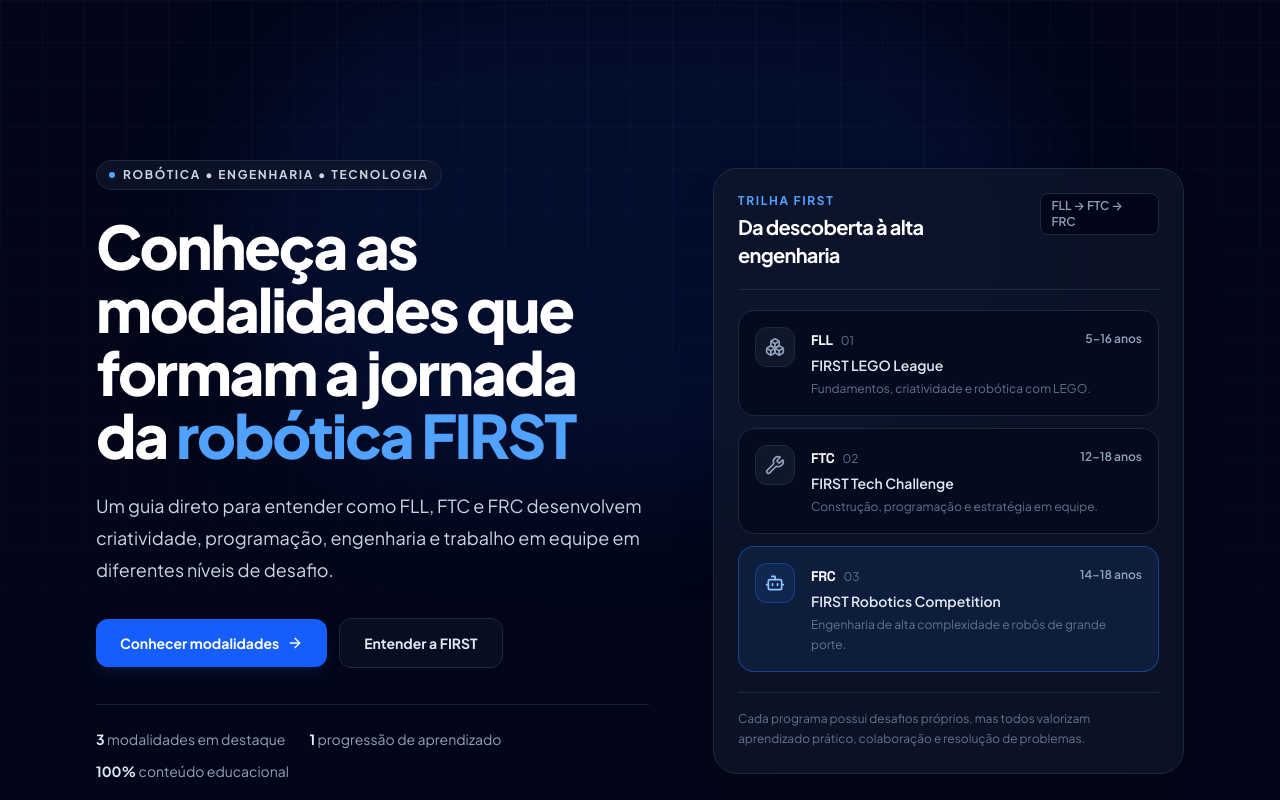
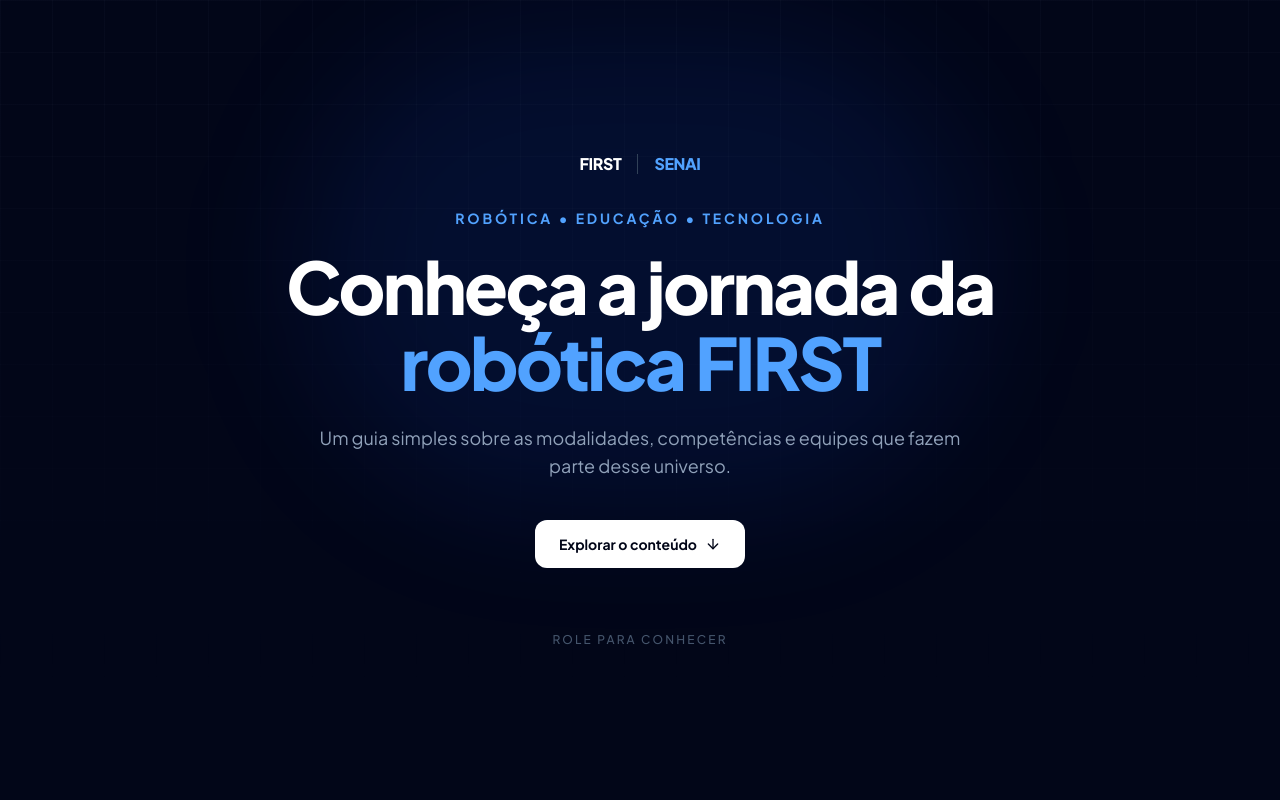
Before and after one commit to giovannifeliciano0703r-design/Site-Senai, a React (Vite) app: page / in a window 1280 px wide. Shown: the top 800 px of the page. Built offline with nearby package versions, Linux system fonts and the light colour scheme.

Commit message:
redesign: simplify landing hero

```diff
--- a/src/components/Hero.tsx
+++ b/src/components/Hero.tsx
@@ -1,147 +1,57 @@
 import React from 'react';
-import { ArrowRight, Bot, Boxes, Wrench } from 'lucide-react';
+import { ArrowDown } from 'lucide-react';
 import { motion } from 'motion/react';
-
-const pathways = [
-  {
-    acronym: 'FLL',
-    title: 'FIRST LEGO League',
-    age: '5–16 anos',
-    description: 'Fundamentos, criatividade e robótica com LEGO.',
-    icon: Boxes,
-  },
-  {
-    acronym: 'FTC',
-    title: 'FIRST Tech Challenge',
-    age: '12–18 anos',
-    description: 'Construção, programação e estratégia em equipe.',
-    icon: Wrench,
-  },
-  {
-    acronym: 'FRC',
-    title: 'FIRST Robotics Competition',
-    age: '14–18 anos',
-    description: 'Engenharia de alta complexidade e robôs de grande porte.',
-    icon: Bot,
-  },
-];
 
 export const Hero: React.FC = () => {
   return (
-    <section id="inicio" className="relative overflow-hidden pb-20 pt-32 sm:pt-36 lg:pb-28 lg:pt-40">
+    <section
+      id="inicio"
+      className="relative flex min-h-screen items-center justify-center overflow-hidden px-4 py-16 sm:px-6 lg:px-8"
+    >
       <div className="pointer-events-none absolute inset-0">
-        <div className="absolute left-1/2 top-0 h-[30rem] w-[50rem] -translate-x-1/2 rounded-full bg-blue-600/10 blur-3xl" />
-        <div className="absolute inset-0 bg-[linear-gradient(rgba(148,163,184,0.045)_1px,transparent_1px),linear-gradient(90deg,rgba(148,163,184,0.045)_1px,transparent_1px)] [background-size:42px_42px] [mask-image:linear-gradient(to_bottom,black,transparent_78%)]" />
+        <div className="absolute left-1/2 top-1/3 h-[30rem] w-[42rem] -translate-x-1/2 -translate-y-1/2 rounded-full bg-blue-600/10 blur-3xl" />
+        <div className="absolute inset-0 bg-[linear-gradient(rgba(148,163,184,0.035)_1px,transparent_1px),linear-gradient(90deg,rgba(148,163,184,0.035)_1px,transparent_1px)] [background-size:52px_52px] [mask-image:linear-gradient(to_bottom,black,transparent_88%)]" />
       </div>
-
-      <div className="relative mx-auto max-w-6xl px-4 sm:px-6 lg:px-8">
-        <div className="grid items-center gap-12 lg:grid-cols-[1.08fr_0.92fr] lg:gap-16">
-          <motion.div
-            initial={{ opacity: 0, y: 16 }}
-            animate={{ opacity: 1, y: 0 }}
-            transition={{ duration: 0.5 }}
-            className="max-w-3xl"
-          >
-            <div className="mb-6 inline-flex items-center gap-2 rounded-full border border-slate-800 bg-slate-900/70 px-3 py-1.5 text-xs font-bold uppercase tracking-[0.14em] text-slate-300">
-              <span className="h-1.5 w-1.5 rounded-full bg-blue-400" aria-hidden="true" />
-              Robótica • Engenharia • Tecnologia
-            </div>
-
-            <h1 className="max-w-3xl text-4xl font-extrabold leading-[1.05] text-white sm:text-5xl lg:text-6xl">
-              Conheça as modalidades que formam a jornada da{' '}
-              <span className="text-blue-400">robótica FIRST</span>
-            </h1>
-
-            <p className="mt-6 max-w-2xl text-base leading-8 text-slate-300 sm:text-lg">
-              Um guia direto para entender como FLL, FTC e FRC desenvolvem criatividade, programação, engenharia e trabalho em equipe em diferentes níveis de desafio.
-            </p>
-
-            <div className="mt-8 flex flex-col gap-3 sm:flex-row sm:items-center">
-              <a
-                href="#modalidades"
-                className="inline-flex items-center justify-center gap-2 rounded-xl bg-blue-600 px-6 py-3.5 text-sm font-bold text-white shadow-lg shadow-blue-950/40 transition-all hover:-translate-y-0.5 hover:bg-blue-500"
-              >
-                Conhecer modalidades
-                <ArrowRight className="h-4 w-4" aria-hidden="true" />
-              </a>
-              <a
-                href="#sobre"
-                className="inline-flex items-center justify-center rounded-xl border border-slate-800 bg-slate-900/50 px-6 py-3.5 text-sm font-bold text-slate-200 transition-colors hover:border-slate-700 hover:bg-slate-900"
-              >
-                Entender a FIRST
-              </a>
-            </div>
-
-            <div className="mt-9 flex flex-wrap gap-x-6 gap-y-3 border-t border-slate-800/80 pt-6 text-sm text-slate-400">
-              <span><strong className="text-slate-200">3</strong> modalidades em destaque</span>
-              <span><strong className="text-slate-200">1</strong> progressão de aprendizado</span>
-              <span><strong className="text-slate-200">100%</strong> conteúdo educacional</span>
-            </div>
-          </motion.div>
 
       <motion.div
         initial={{ opacity: 0, y: 18 }}
         animate={{ opacity: 1, y: 0 }}
-            transition={{ duration: 0.55, delay: 0.08 }}
-            className="relative"
+        transition={{ duration: 0.55 }}
+        className="relative z-10 mx-auto max-w-4xl text-center"
       >
-            <div className="rounded-3xl border border-slate-800 bg-slate-900/75 p-5 shadow-2xl shadow-black/25 backdrop-blur sm:p-6">
-              <div className="mb-5 flex items-start justify-between gap-4 border-b border-slate-800 pb-5">
-                <div>
-                  <p className="text-xs font-bold uppercase tracking-[0.14em] text-blue-400">Trilha FIRST</p>
-                  <h2 className="mt-1 text-xl font-bold text-white">Da descoberta à alta engenharia</h2>
-                </div>
-                <span className="rounded-lg border border-slate-800 bg-slate-950 px-2.5 py-1 text-xs font-semibold text-slate-400">
-                  FLL → FTC → FRC
-                </span>
+        <div className="mb-8 flex items-center justify-center gap-4 text-sm font-extrabold tracking-tight text-white sm:text-base">
+          <span>FIRST</span>
+          <span className="h-5 w-px bg-slate-700" aria-hidden="true" />
+          <span className="text-blue-400">SENAI</span>
         </div>
 
-              <div className="space-y-3">
-                {pathways.map((item, index) => {
-                  const Icon = item.icon;
-                  const highlighted = item.acronym === 'FRC';
+        <p className="mb-5 text-xs font-bold uppercase tracking-[0.2em] text-blue-400 sm:text-sm">
+          Robótica • Educação • Tecnologia
+        </p>
 
-                  return (
-                    <div
-                      key={item.acronym}
-                      className={`rounded-2xl border p-4 transition-colors ${
-                        highlighted
-                          ? 'border-blue-500/40 bg-blue-500/10'
-                          : 'border-slate-800 bg-slate-950/60'
-                      }`}
+        <h1 className="mx-auto max-w-4xl text-4xl font-extrabold leading-[1.05] text-white sm:text-5xl lg:text-7xl">
+          Conheça a jornada da{' '}
+          <span className="text-blue-400">robótica FIRST</span>
+        </h1>
+
+        <p className="mx-auto mt-6 max-w-2xl text-base leading-7 text-slate-400 sm:text-lg">
+          Um guia simples sobre as modalidades, competências e equipes que fazem parte desse universo.
+        </p>
+
+        <div className="mt-10 flex justify-center">
+          <a
+            href="#sobre"
+            className="inline-flex items-center justify-center gap-2 rounded-xl bg-white px-6 py-3.5 text-sm font-bold text-slate-950 transition-all hover:-translate-y-0.5 hover:bg-blue-50"
           >
-                      <div className="flex items-start gap-4">
-                        <div className={`flex h-10 w-10 shrink-0 items-center justify-center rounded-xl border ${
-                          highlighted
-                            ? 'border-blue-500/30 bg-blue-500/10 text-blue-300'
-                            : 'border-slate-800 bg-slate-900 text-slate-400'
-                        }`}>
-                          <Icon className="h-5 w-5" aria-hidden="true" />
-                        </div>
-                        <div className="min-w-0 flex-1">
-                          <div className="flex flex-wrap items-center justify-between gap-2">
-                            <div>
-                              <span className="font-mono-tech text-sm font-bold text-white">{item.acronym}</span>
-                              <span className="ml-2 text-xs text-slate-500">0{index + 1}</span>
-                            </div>
-                            <span className="text-xs font-semibold text-slate-400">{item.age}</span>
-                          </div>
-                          <p className="mt-1 text-sm font-semibold text-slate-200">{item.title}</p>
-                          <p className="mt-1 text-xs leading-5 text-slate-500">{item.description}</p>
-                        </div>
-                      </div>
-                    </div>
-                  );
-                })}
+            Explorar o conteúdo
+            <ArrowDown className="h-4 w-4" aria-hidden="true" />
+          </a>
         </div>
 
-              <p className="mt-5 border-t border-slate-800 pt-4 text-xs leading-5 text-slate-500">
-                Cada programa possui desafios próprios, mas todos valorizam aprendizado prático, colaboração e resolução de problemas.
-              </p>
+        <div className="mt-16 text-xs font-medium uppercase tracking-[0.18em] text-slate-600">
+          Role para conhecer
         </div>
       </motion.div>
-        </div>
-      </div>
     </section>
   );
 };
```
Lines whose indentation alone changed are shown as unchanged.
